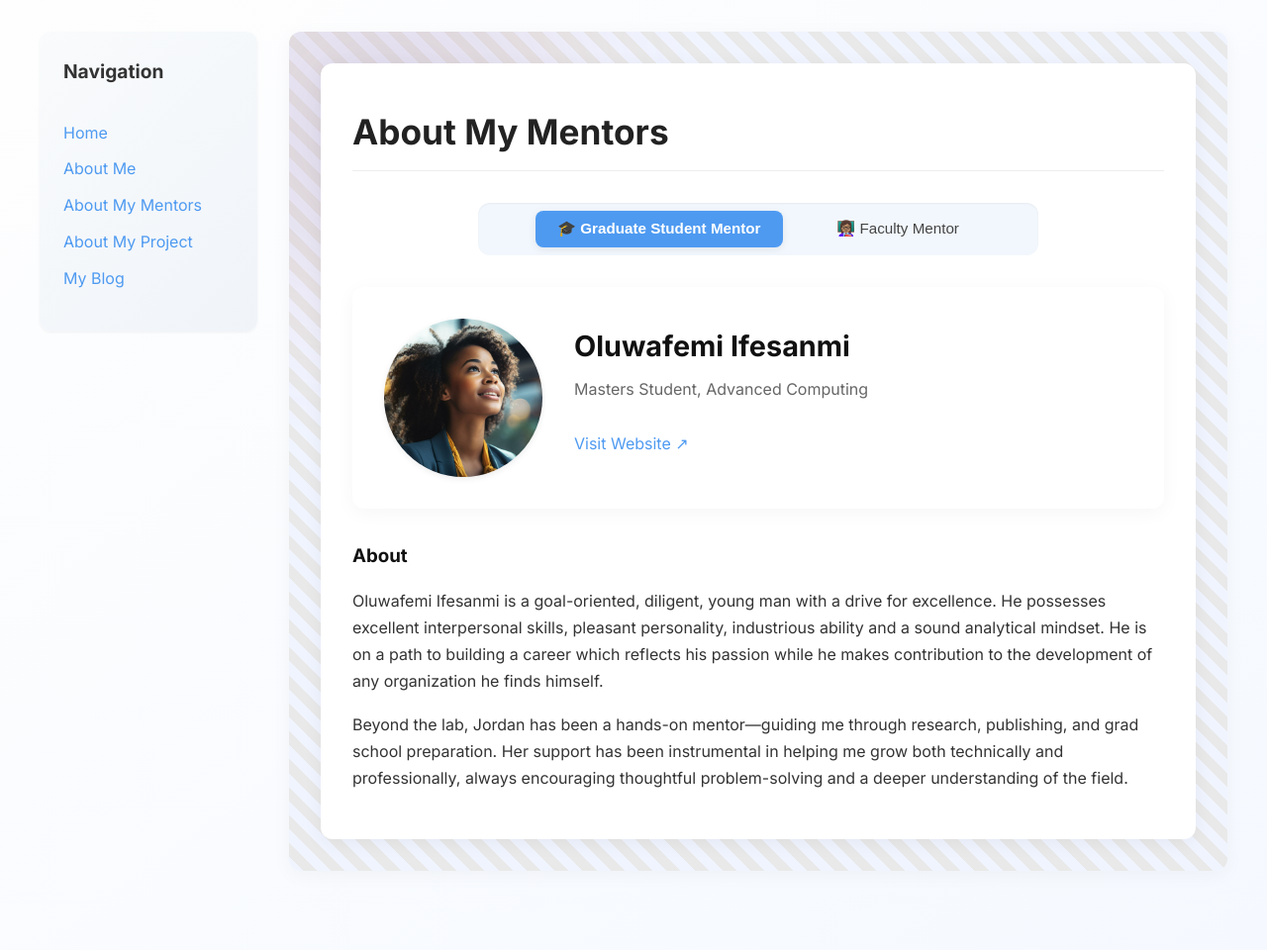
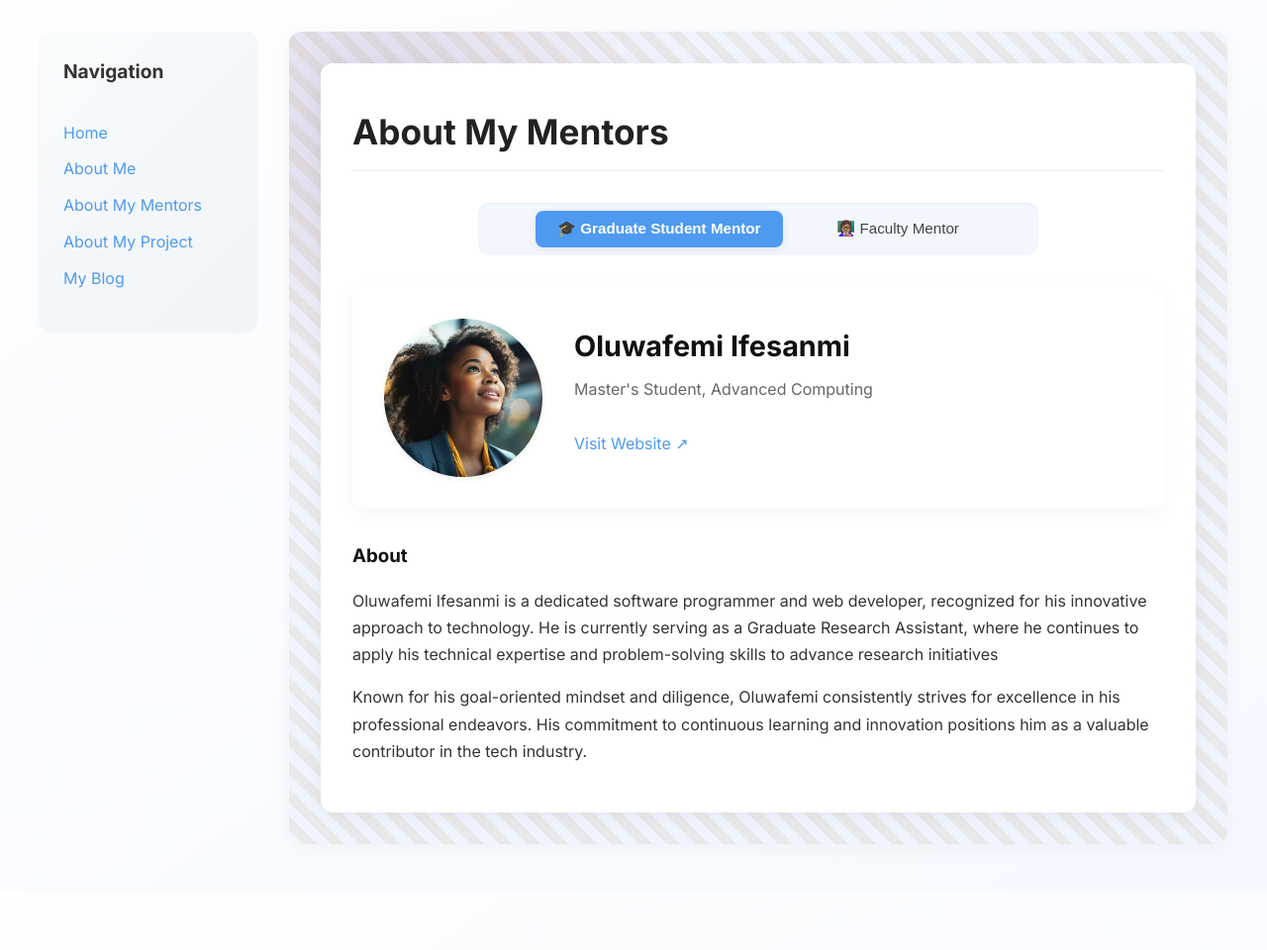
Before and after one commit to Chiamanda07/Chiamanda07.github.io, a Jekyll site: the page built from pages/about-my-mentor.md, in a window 1280 px wide. Shown: the whole page at 99% size. Built offline with Jekyll 4.4.1, drawn with Linux system fonts in a browser that asks for light colours; after the commit the page ends 900 px from its top, so only the background shows below that.

Commit message:
Update about-my-mentor.md

```diff
--- a/pages/about-my-mentor.md
+++ b/pages/about-my-mentor.md
@@ -5,22 +5,22 @@
 
 graduate_mentor:
   name: Oluwafemi Ifesanmi
-  title: Masters Student, Advanced Computing
+  title: Master's Student, Advanced Computing
   image: /assets/images/graduate-student-mentor.jpg
-  website: https://gradmentor.example.com
+  website: https://www.linkedin.com/in/oluwafemi-ifesanmi/
   bio: |
-    Oluwafemi Ifesanmi is a goal-oriented, diligent, young man with a drive for excellence. He possesses excellent interpersonal skills, pleasant personality, industrious ability and a sound analytical mindset. He is on a path to building a career which reflects his passion while he makes contribution to the development of any organization he finds himself.
+    Oluwafemi Ifesanmi is a dedicated software programmer and web developer, recognized for his innovative approach to technology. He is currently serving as a Graduate Research Assistant, where he continues to apply his technical expertise and problem-solving skills to advance research initiatives
 
-    Beyond the lab, Jordan has been a hands-on mentor—guiding me through research, publishing, and grad school preparation. Her support has been instrumental in helping me grow both technically and professionally, always encouraging thoughtful problem-solving and a deeper understanding of the field.
+    Known for his goal-oriented mindset and diligence, Oluwafemi consistently strives for excellence in his professional endeavors. His commitment to continuous learning and innovation positions him as a valuable contributor in the tech industry.
 
 faculty_mentor:
-  name: Dr. Elijah Freeman
-  title: Professor Emeritus, Tuskegee University
+  name: Dr. Steve Efe
+  title: Associate Professor, Moegan State University
   image: /assets/images/faculty-mentor.jpg
-  website: https://facultymentor.example.com
+  website: https://www.linkedin.com/in/drsteveefe/
   bio: |
-    Dr. Elijah Freeman is a pioneering figure in the field of neural engineering and robotics. With over four decades of experience in academia and research, his work has focused on developing accessible brain-computer interface systems and exploring how robotics can enhance human capability.
+    Dr. Steve Efe is an Associate Professor of Civil Engineering at Morgan State University in Baltimore, Maryland. With advanced degrees from Morgan State and a Bachelor's from the University of Ibadan, his multidisciplinary research focuses on enhancing the reliability and resilience of civil infrastructure. He works to promote disaster resilience in vulnerable communities facing risks from climate change and aging infrastructure. In the classroom, Dr. Efe teaches structural analysis, structural mechanics, and advanced finite element methods, blending theory with real-world applications to equip students for modern engineering challenges.
 
-    A passionate advocate for diversity in STEM, Dr. Freeman has mentored dozens of underrepresented students and continues to inspire the next generation of researchers and technologists through his leadership and legacy.
+    Outside of his academic responsibilities, Dr. Efe is deeply involved in mentorship and professional development, guiding students and young professionals pursuing careers in infrastructure and construction. His leadership in both research and education continues to influence the next generation of civil engineers while advancing knowledge and innovation in the field.
 
 ---
```
